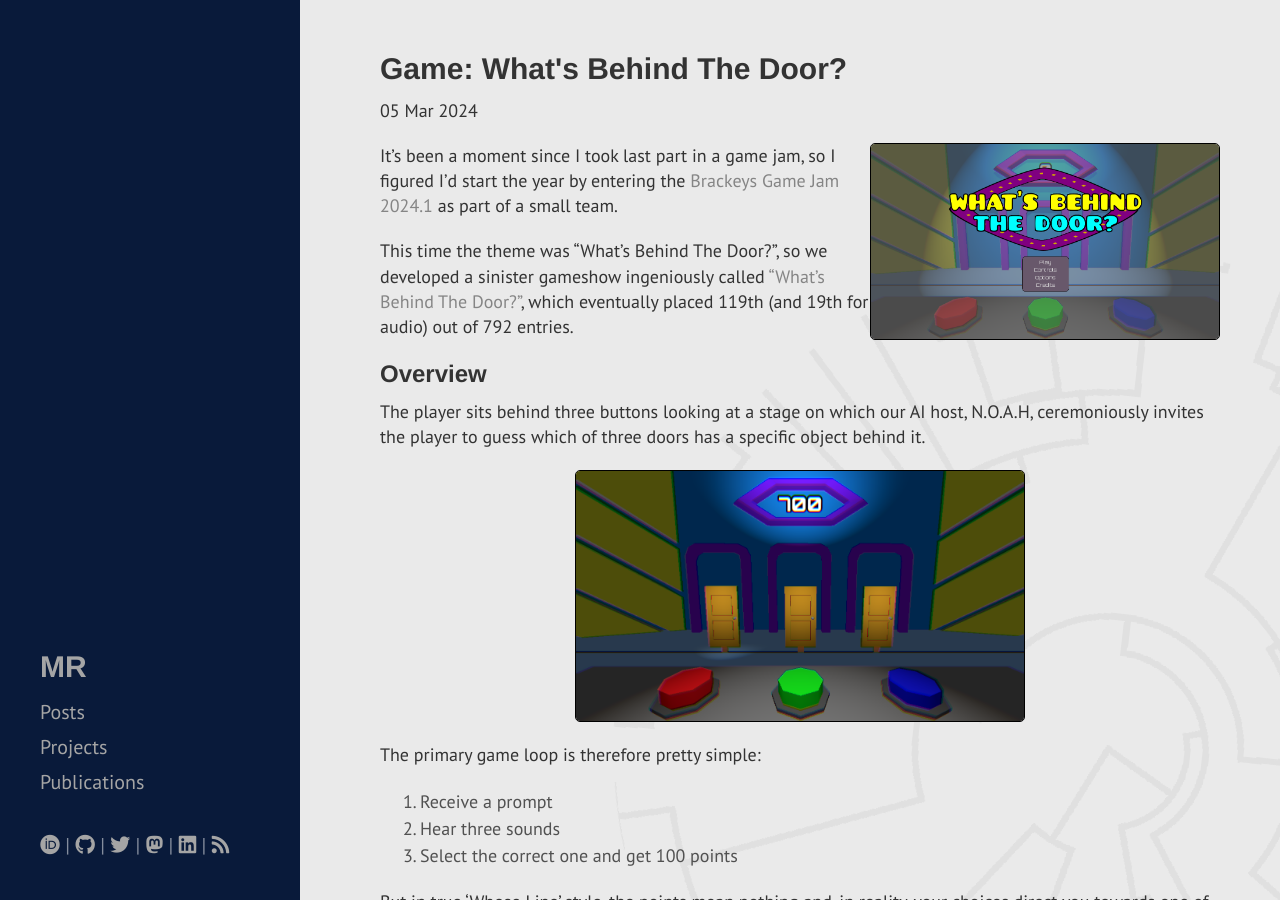
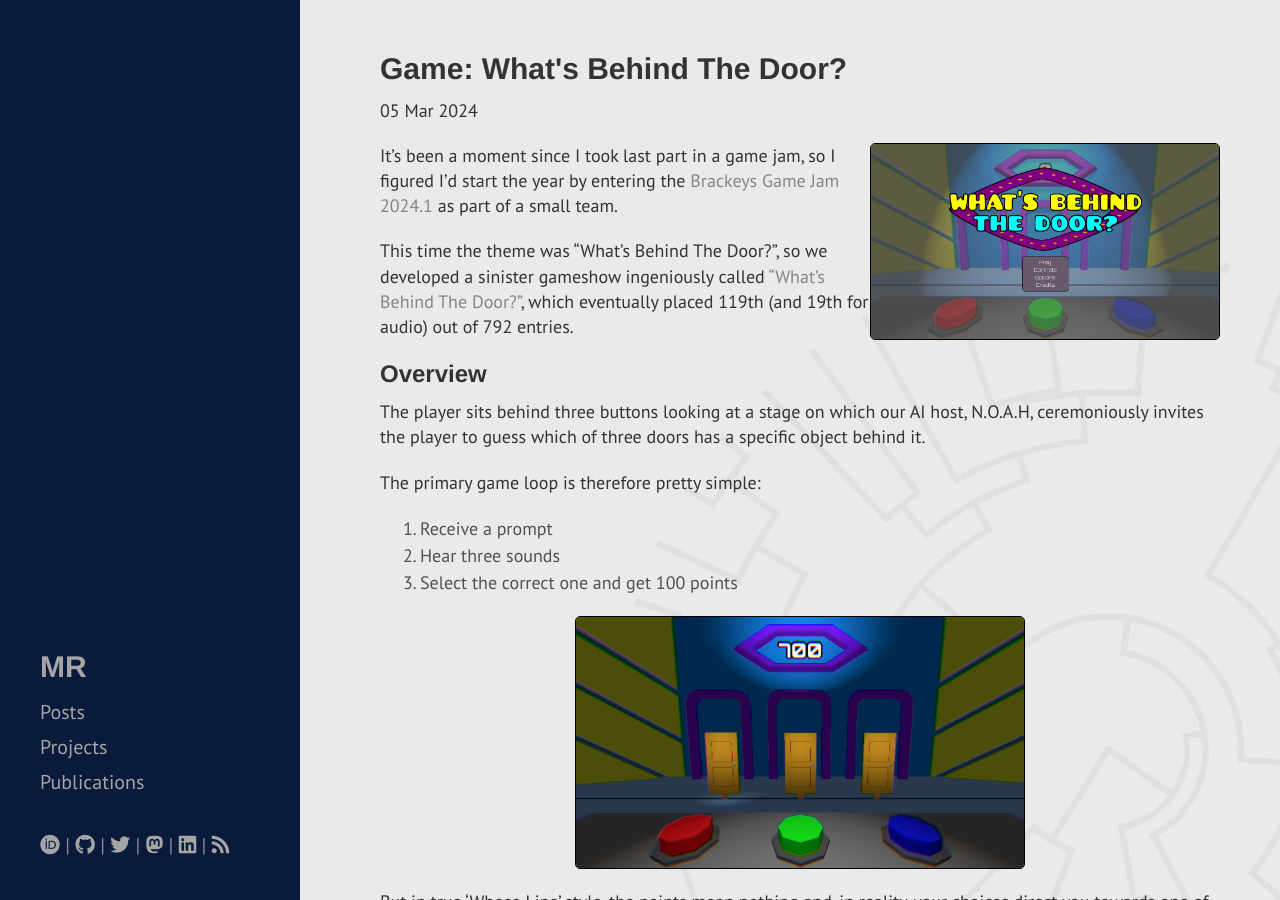
Before and after one commit to mattravenhall/mattravenhall.github.io, a Jekyll site: the page built from _posts/2024-02-25-Whats-Behind-The-Door.md, in a window 1280 px wide and 900 px high. Built offline with Jekyll 4.4.1, drawn with Linux system fonts in a browser that asks for light colours.

Commit message:
Minor tweak to WBTD post

```diff
--- a/_posts/2024-02-25-Whats-Behind-The-Door.md
+++ b/_posts/2024-02-25-Whats-Behind-The-Door.md
@@ -13,12 +13,12 @@ This time the theme was "What's Behind The Door?", so we developed a sinister ga
 ## Overview
 The player sits behind three buttons looking at a stage on which our AI host, N.O.A.H, ceremoniously invites the player to guess which of three doors has a specific object behind it.
 
-<img style="display: block; margin: 0 auto; border: 1px solid black" alt="Example door selection." hspace="20" src="/assets/posts/whatsbehindthedoor/doors.png" width="450px">
-
 The primary game loop is therefore pretty simple:
 1. Receive a prompt
 2. Hear three sounds
 3. Select the correct one and get 100 points
+
+<img style="display: block; margin: 0 auto; border: 1px solid black" alt="Example door selection." hspace="20" src="/assets/posts/whatsbehindthedoor/doors.png" width="450px">
 
 But in true 'Whose Line' style, the points mean nothing and, in reality, your choices direct you towards one of three hidden paths.
 
```
